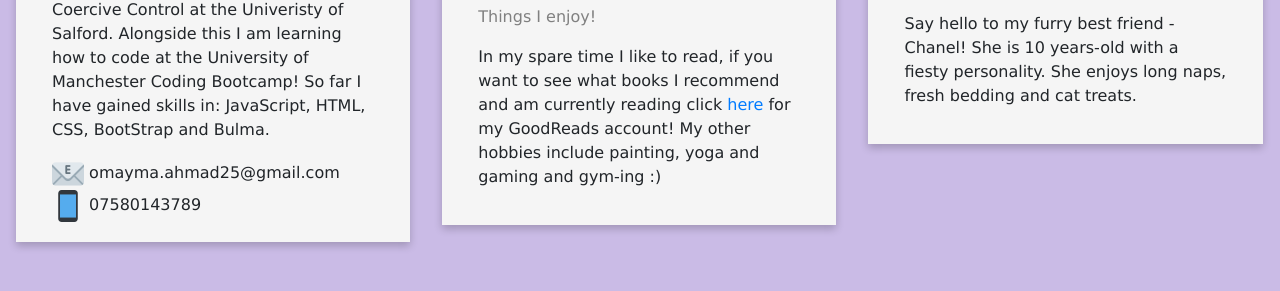
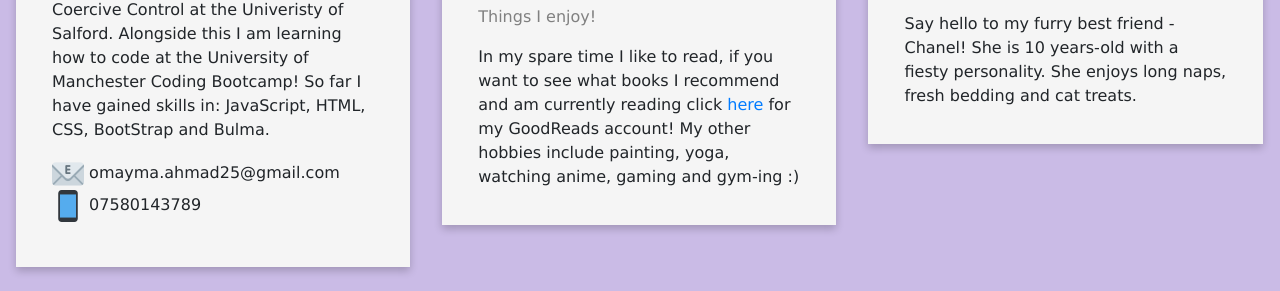
Before and after one commit to omaymaahmad/portfolio, a plain HTML site: page index.html in a window 1280 px wide. Shown: the part 523-814 px from the top of the page. Drawn offline with nearby package versions, Linux system fonts and the light colour scheme.

Commit message:
edited text

```diff
--- a/index.html
+++ b/index.html
@@ -36,7 +36,7 @@
         <div class="column">
           <div class="index-card">
             <img src="Assets/Images/IMG_0880.jpeg" class="img-thumbnail" alt="Me" style="width:100%">
-            <div class="container">
+            <div id = "about-me" class="container">
               <h2>About Me</h2>
               <p class="title">Omayma Ahmad</p>
               <p>I am 22 years old. I live in Manchester and am currently completing my master's degree in the Psychology of Coercive Control at the Univeristy of Salford. Alongside this I am learning how to code at the University of Manchester Coding Bootcamp! So far I have gained skills in: JavaScript, HTML, CSS, BootStrap and Bulma.</p>
@@ -53,7 +53,7 @@
             <div class="container">
               <h2>Interests and Hobbies</h2>
               <p class="title">Things I enjoy!</p>
-              <p>In my spare time I like to read, if you want to see what books I recommend and am currently reading click <a href = "https://www.goodreads.com/user/show/126556498-omayma-ahmad" target = "_blank">here</a> for my GoodReads account! My other hobbies include painting, yoga and gaming and gym-ing :)</p>
+              <p>In my spare time I like to read, if you want to see what books I recommend and am currently reading click <a href = "https://www.goodreads.com/user/show/126556498-omayma-ahmad" target = "_blank">here</a> for my GoodReads account! My other hobbies include painting, yoga, watching anime, gaming and gym-ing :)</p>
             </div>
           </div>
         </div>
```
